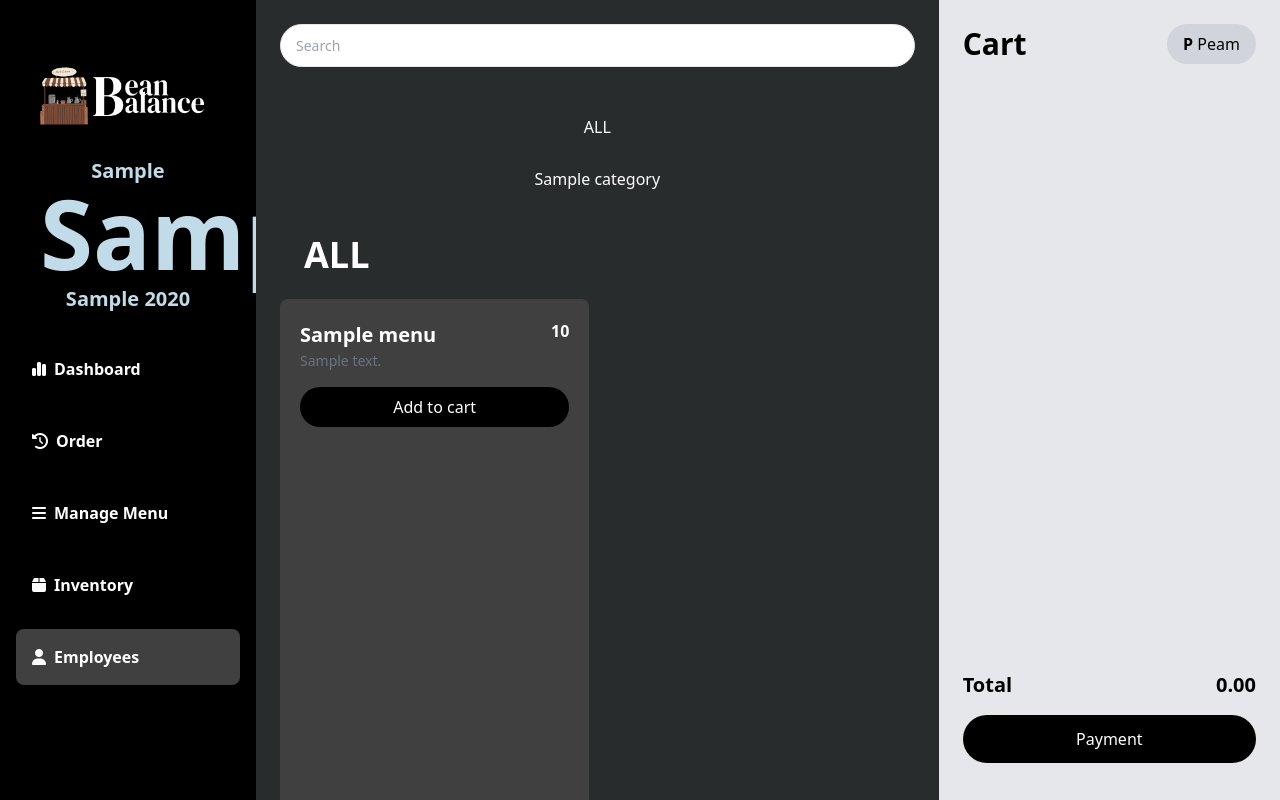
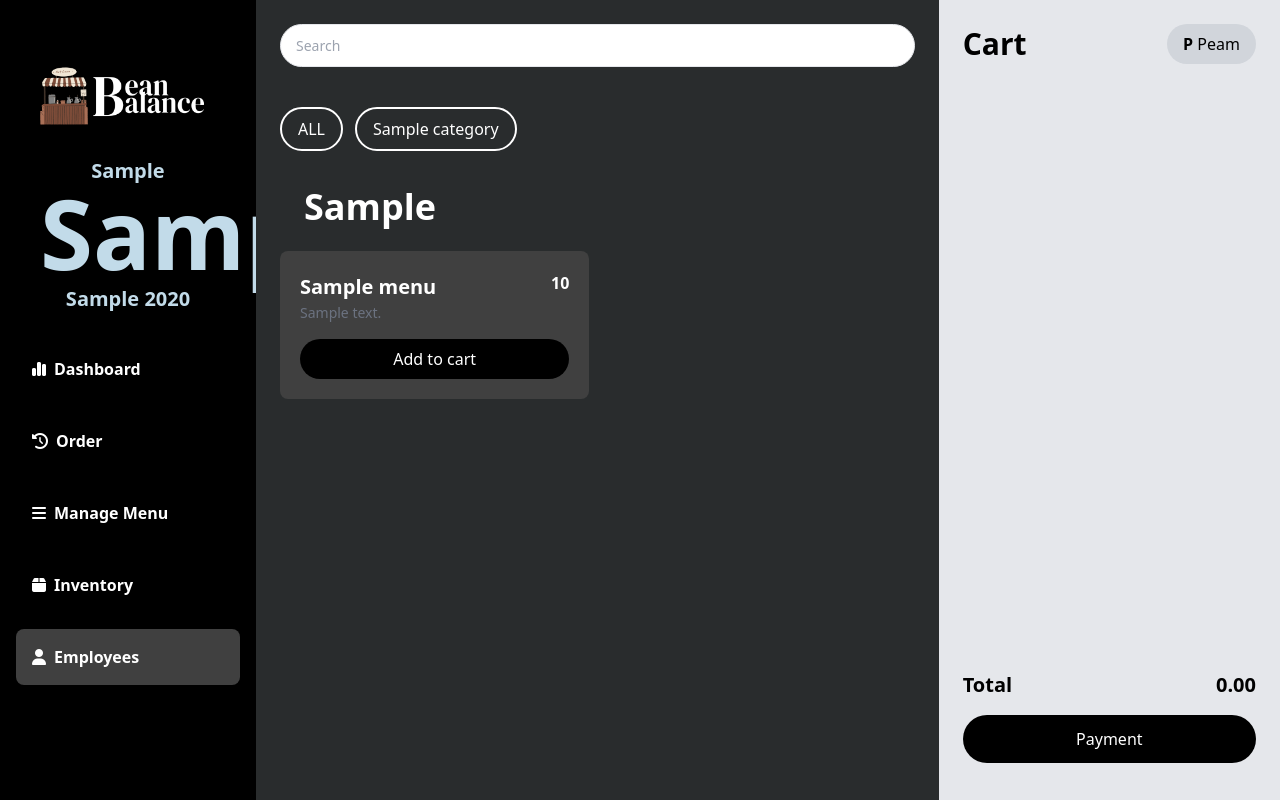
Before and after one commit to jeena5555/project-server-side, a Django app: template beanbalance/menu/templates/menu.html in a window 1280 px wide. Run offline with Django 5.2, Linux system fonts and the light colour scheme; the template is opened without the code that fills it: most values are stand-ins (such as "Sample title", 1, 10 or a date in 2020); some libraries are stand-ins or nearby versions.

Commit message:
update:order-menu-catergories

```diff
--- a/beanbalance/menu/templates/menu.html
+++ b/beanbalance/menu/templates/menu.html
@@ -4,25 +4,29 @@
 {% block content %}
 <script src="{% static 'js/cart.js' %}"></script>
 <div class="container mx-auto w-full flex">
-    <div class="w-2/3 text-white p-6 sticky top-0 h-screen overflow-y-scroll" style="background-color: #292C2D;">
+    <div class="w-2/3 text-white px-6 sticky top-0 h-screen overflow-y-scroll" style="background-color: #292C2D;">
         <div class="sticky top-0 bg-[#292C2D] z-10">
-            <div class="mb-6">
+            <div class="mt-6 mb-6">
                 <input type="text" id="search" placeholder="Search" class="w-full bg-[#404040] text-white px-4 py-2 rounded-full">
             </div>
 
             <div class="flex flex-wrap gap-3 mb-3">
-                <button class="category-btn border-2 border-white text-white rounded-full bg-transparent hover:bg-white hover:text-black px-4 py-2">ALL</button>
+                <a href="?category=ALL" class="category-btn border-2 border-white text-white rounded-full bg-transparent hover:bg-white hover:text-black px-4 py-2 {% if selected_category == 'ALL' %}bg-white text-black{% endif %}">
+                    ALL
+                </a>
                 {% for category in categories %}
-                    <button class="category-btn border-2 border-white text-white rounded-full bg-transparent hover:bg-white hover:text-black px-4 py-2" data-category="{{ category }}">{{ category }}</button>
+                    <a href="?category={{ category.name }}" class="category-btn border-2 border-white text-white rounded-full bg-transparent hover:bg-white hover:text-black px-4 py-2 {% if selected_category == category.name %}bg-white text-black{% endif %}">
+                        {{ category.name }}
+                    </a>
                 {% endfor %}
             </div>
 
             <div>
-                <h1 id="category-title" class="text-4xl font-bold text-white p-6">ALL</h1>
+                <h1 id="category-title" class="text-4xl font-bold text-white p-6">{{ selected_category }}</h1>
             </div>
         </div>
 
-        <div id="menu-items" class="grid grid-cols-2 gap-4 overflow-y-auto h-[calc(100vh-180px)]">
+        <div id="menu-items" class="grid grid-cols-2 gap-4 overflow-y-auto mb-6">
             {% for menu in menus %}
                 <div class="menu-item bg-[#404040] p-5 rounded-lg" data-category="{{ item.category }}">
                     <div class="flex justify-between items-center">
```
Also changed, not shown: beanbalance/menu/views.py (+10 -11 lines).
